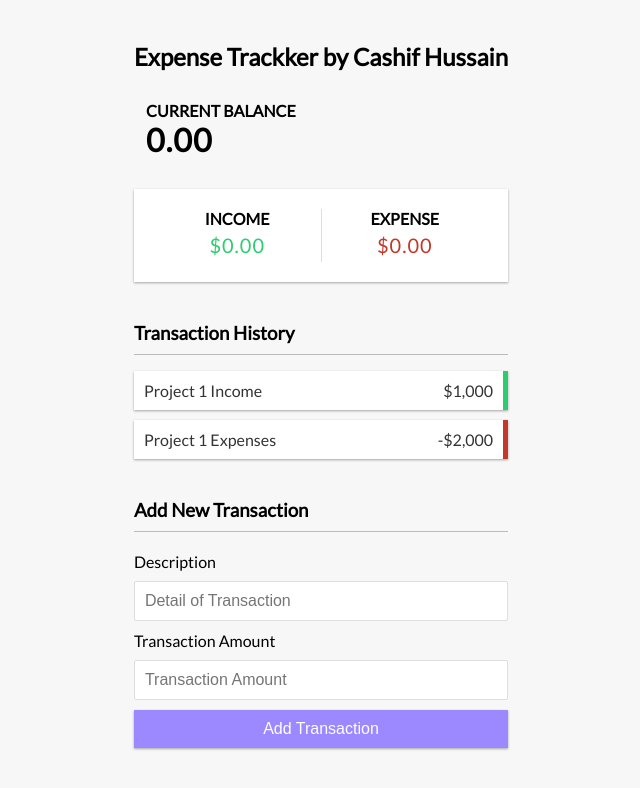
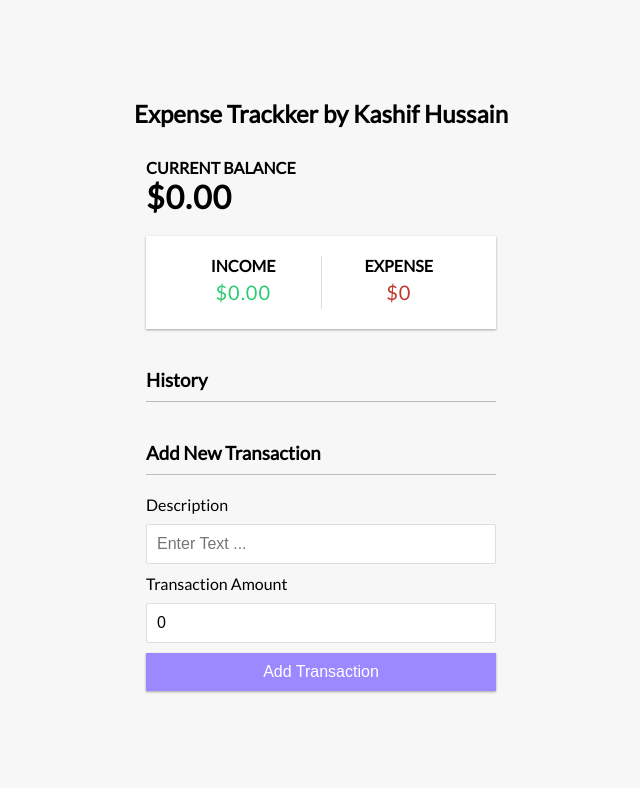
Before and after one commit to Cassain2019/bc-c3, a React (Create React App) app: page / in a window 1280 px wide. Shown: the top 788 px of the page, without its empty margins (319-959 px from the left). Built offline with nearby package versions, Linux system fonts and the light colour scheme.

Commit message:
Final Expense Trakker App

```diff
--- a/src/App.js
+++ b/src/App.js
@@ -1,5 +1,5 @@
+import React from 'react';
 import './App.css';
-
 //Importing Components
 import { Header } from './components/Header';
 import { Balance } from './components/Balance';
@@ -7,17 +7,19 @@
 import { TransactionHistory } from './components/TransactionHistory';
 import { AddTransaction } from './components/AddTransaction';
 
+import { GlobalProvider } from './context/GlobalState';
+
 function App() {
   return (
-    <div>
+    <GlobalProvider>
       <Header></Header>
       <div className="container">
       <Balance></Balance>
-      </div>
-      <div><AccountSummary></AccountSummary></div>
-      <div><TransactionHistory></TransactionHistory> </div>
-      <div><AddTransaction></AddTransaction> </div>
-    </div>
+
+      <AccountSummary></AccountSummary>
+      <TransactionHistory></TransactionHistory>
+      <AddTransaction></AddTransaction> </div>
+    </GlobalProvider>
   );
 }
 
--- a/src/components/AccountSummary.js
+++ b/src/components/AccountSummary.js
@@ -1,11 +1,29 @@
-import React from 'react';
+import React, {useContext} from 'react';
+
+import {GlobalContext} from '../context/GlobalState';
+
 export const AccountSummary = () => {
+    const { transactions} = useContext(GlobalContext);
+
+    const amounts = transactions.map(transaction => transaction.amount);
+
+    const income = amounts
+        .filter(item => item > 0)
+        .reduce((acc,item) => (acc += item), 0)
+        .toFixed(2);
+
+    const expense = amounts
+        .filter(item => item < 0)
+        .reduce((acc,item) => (acc += item), 0)
+        .toFixed(2);
+
+
     return (
         <div className="inc-exp-container">
         <div>
             <h4>Income</h4>
             <p className="money plus">
-                $0.00
+                ${income}
             </p>
         </div>
 
@@ -13,7 +31,7 @@
 
             <h4>Expense</h4>
             <p className="money minus">
-                $0.00
+                ${Math.abs(expense)}
             </p>
         </div>
 
--- a/src/components/AddTransaction.js
+++ b/src/components/AddTransaction.js
@@ -1,16 +1,37 @@
-import React from 'react';
+import React, {useState, useContext} from 'react';
+
+import {GlobalContext} from '../context/GlobalState';
+
 export const AddTransaction = () => {
+
+    const [text, setText] = useState('');
+    const [amount, setAmount] = useState(0);
+    const { addTransaction } = useContext(GlobalContext);
+
+    const onSubmit = e =>{
+        e.preventDefault();
+        const newTransaction = {
+            id: Math.floor(Math.random()*100000000),
+            text,
+            amount: +amount
+        }
+        addTransaction(newTransaction);
+    }
+
+
     return (
         <div>
             <h3>Add New Transaction</h3>
-            <form>
+            <form onSubmit={onSubmit}>
                 <div className="form-control">
                     <label htmlFor='description'>Description</label>
-                    <input type="text" id="description" placeholder="Detail of Transaction"></input>
+                    <input type="text" value={text} onChange={(e) => setText(e.target.value)}
+                        placeholder="Enter Text ..."></input>
                 </div>
                 <div className="form-control">
                     <label htmlFor='transactionamount'>Transaction Amount</label>
-                    <input type="number" id="transactionamount" placeholder="Transaction Amount"></input>
+                    <input type="number" value={amount} onChange={(e) => setAmount(e.target.value)}
+                         placeholder="Transaction Amount"></input>
                 </div>
                 <button className="btn">
                     Add Transaction
--- a/src/components/Balance.js
+++ b/src/components/Balance.js
@@ -1,9 +1,17 @@
-import React from 'react';
+import React, { useContext } from 'react';
+// Import the Global Context
+import {GlobalContext} from '../context/GlobalState';
+
 export const Balance = () => {
-    return (
+
+const { transactions} = useContext(GlobalContext);
+const amounts = transactions.map(transaction => transaction.amount);
+const total = amounts.reduce((acc,item) => (acc += item), 0).toFixed(2);
+
+return (
         <div>
         <h4>Current Balance </h4>
-        <h1> 0.00 </h1>
+        <h1> ${total} </h1>
         </div>
     )
 }
--- a/src/components/Header.js
+++ b/src/components/Header.js
@@ -3,7 +3,7 @@
 export const Header = () => {
     return (
         <h2>
-            Expense Trackker by Cashif Hussain
+            Expense Trackker by Kashif Hussain
         </h2>
     )
 }
--- /dev/null
+++ b/src/components/Transaction.js
@@ -0,0 +1,18 @@
+import React, {useContext} from 'react'
+
+// Import the Global Context
+import {GlobalContext} from '../context/GlobalState';
+
+export const Transaction = ({transaction}) => {
+    const { deleteTransaction } = useContext(GlobalContext);
+    const sign = transaction.amount < 0 ? '-' : '+';
+    return (
+        <div >
+            <li className={transaction.amount < 0 ? 'minus' : 'plus'}>
+            {transaction.text}
+            <span>{sign}${Math.abs(transaction.amount)}</span>
+            <button onClick={() => deleteTransaction(transaction.id)} className="delete-btn">X</button>
+            </li>
+        </div>
+    )
+}
--- a/src/components/TransactionHistory.js
+++ b/src/components/TransactionHistory.js
@@ -1,21 +1,24 @@
-import React from 'react';
+import React, {useContext} from 'react';
+
+// Import the Global Context
+import {GlobalContext} from '../context/GlobalState';
+
+// Import Transaction
+import { Transaction } from './Transaction';
 export const TransactionHistory = () => {
+
+    const { transactions} = useContext(GlobalContext);
+    console.log(transactions);
+
     return (
         <div>
-        <h3>Transaction History</h3>
+        <h3>History</h3>
         <ul className="list">
-            <li className="plus">
-                Project 1 Income
-                <span>$1,000</span>
-                <button className="delete-btn">X</button>
-            </li>
-            <li className="minus">
-                Project 1 Expenses
-                <span>-$2,000</span>
-                <button className="delete-btn">X</button>
-            </li>
+            {transactions.map(transaction => (
+                <Transaction key={transaction.id} transaction={transaction}></Transaction>
+            )
+            )}
         </ul>
-
         </div>
     )
 }
--- /dev/null
+++ b/src/context/AppReducer.js
@@ -0,0 +1,16 @@
+export default (state, action) => {
+    switch(action.type) {
+        case 'DELETE_TRANSACTION':
+            return{
+                ...state,
+                transactions: state.transactions.filter(transaction => transaction.id !== action.payload)
+            }
+        case 'ADD_TRANSACTION':
+            return {
+                ...state,
+                transactions: [action.payload, ...state.transactions]
+            }
+        default:
+            return state;
+    }
+}
--- /dev/null
+++ b/src/context/GlobalState.js
@@ -0,0 +1,44 @@
+import React, { createContext, useReducer } from 'react';
+import AppReducer from './AppReducer';
+
+//Create Initial State
+const initialState = {
+    transactions: []
+}
+
+//Create the Global Context
+export const GlobalContext = createContext(initialState);
+
+//Create the Provider for the GlobalContext
+export const GlobalProvider = ({children}) => {
+
+    const [state, dispatch] = useReducer(AppReducer, initialState);
+
+    //Action Delete
+    function deleteTransaction(id) {
+    dispatch({
+        type: 'DELETE_TRANSACTION',
+        payload: id
+    });
+    }
+
+    function addTransaction(transaction) {
+        dispatch({
+            type: 'ADD_TRANSACTION',
+            payload: transaction
+        });
+        }
+
+
+    return (
+        <GlobalContext.Provider value={
+            {
+                transactions: state.transactions,
+                deleteTransaction,
+                addTransaction
+            }
+        }>
+            {children}
+        </GlobalContext.Provider>
+    )
+}
```
Also changed, not shown: src/App.css (+0 -154 lines).
